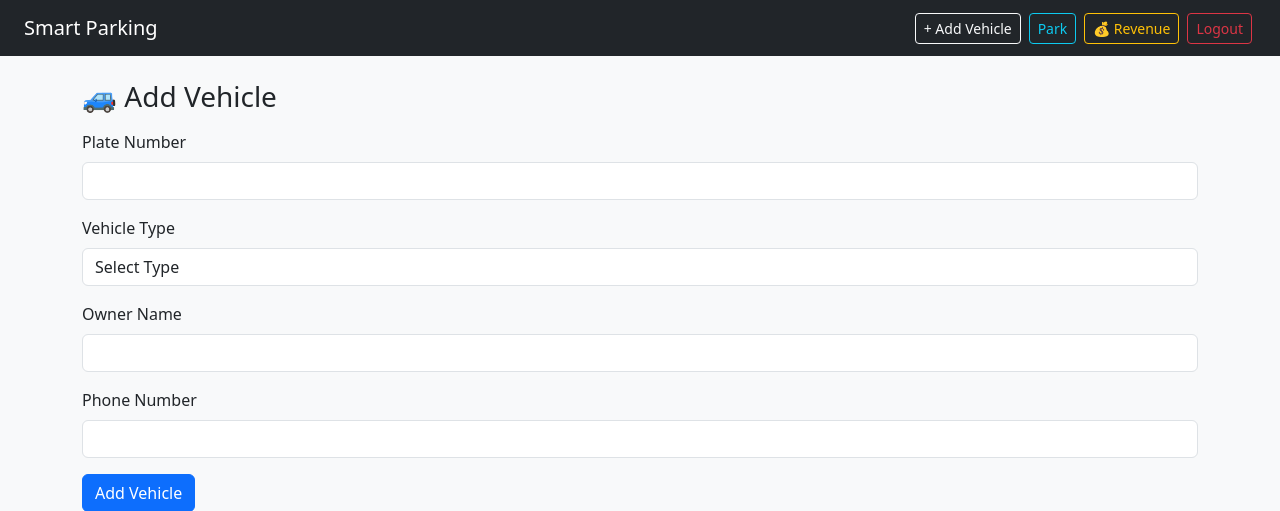
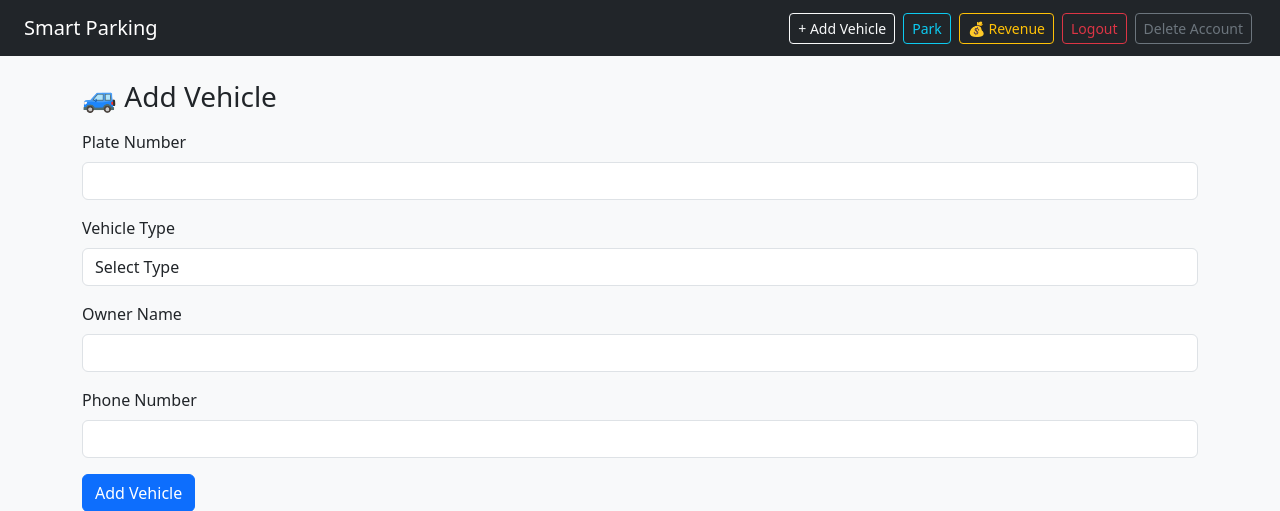
Before and after one commit to CodingAziz/Vehicle-Parking-System, a Flask app: page /add_vehicle in a window 1280 px wide. Shown: the top 511 px of the page. Run offline with Flask 3, Linux system fonts and the light colour scheme; a user stored in the database is signed in.

Commit message:
Update: User not found error and db_setup.py setup

```diff
--- a/app.py
+++ b/app.py
@@ -134,7 +134,8 @@ def reset_database():
 if not os.path.exists(DB):
     reset_database()
 else:
-    print("Existing database found, skipping reset.")
+    print("Existing database found, not resetting.")
+
 
 # Sign-up route
 @app.route('/signup', methods=['GET', 'POST'])
@@ -164,6 +165,24 @@ def signup():
         flash('Account created! Please log in.', 'success')
         return redirect(url_for('login'))
     return render_template('signup.html')
+
+# Delete account route (grouped with user/account management)
+@app.route('/delete_account', methods=['POST'])
+@login_required
+def delete_account():
+    user_id = current_user.id
+    conn = get_db()
+    c = conn.cursor()
+    # Delete user's vehicles and parking records
+    c.execute('DELETE FROM parking_records WHERE user_id=?', (user_id,))
+    c.execute('DELETE FROM vehicles WHERE user_id=?', (user_id,))
+    # Delete user account
+    c.execute('DELETE FROM users WHERE user_id=?', (user_id,))
+    conn.commit()
+    conn.close()
+    logout_user()
+    flash('Your account and all associated data have been deleted.', 'info')
+    return redirect(url_for('signup'))
 
 # --- Authentication routes ---
 
--- a/templates/layout.html
+++ b/templates/layout.html
@@ -13,6 +13,16 @@
         <a href="/park_vehicle" class="btn btn-outline-info btn-sm mx-1">Park</a>
         <a href="/revenue" class="btn btn-outline-warning btn-sm mx-1">💰 Revenue</a>
         <a href="/logout" class="btn btn-outline-danger btn-sm mx-1">Logout</a>
+        <form id="deleteAccountForm" action="/delete_account" method="POST" style="display:inline;">
+          <button type="button" class="btn btn-outline-secondary btn-sm mx-1" onclick="confirmDeleteAccount()">Delete Account</button>
+        </form>
+        <script>
+          function confirmDeleteAccount() {
+            if (confirm('Are you sure you want to delete your account and all your data? This action cannot be undone.')) {
+              document.getElementById('deleteAccountForm').submit();
+            }
+          }
+        </script>
       {% else %}
         <a href="/signup" class="btn btn-outline-primary btn-sm mx-2">Sign Up</a>
         <a href="/login" class="btn btn-outline-success btn-sm mx-2">Login</a>
```
Also changed, not shown: db_setup.py (+4 -3 lines).
